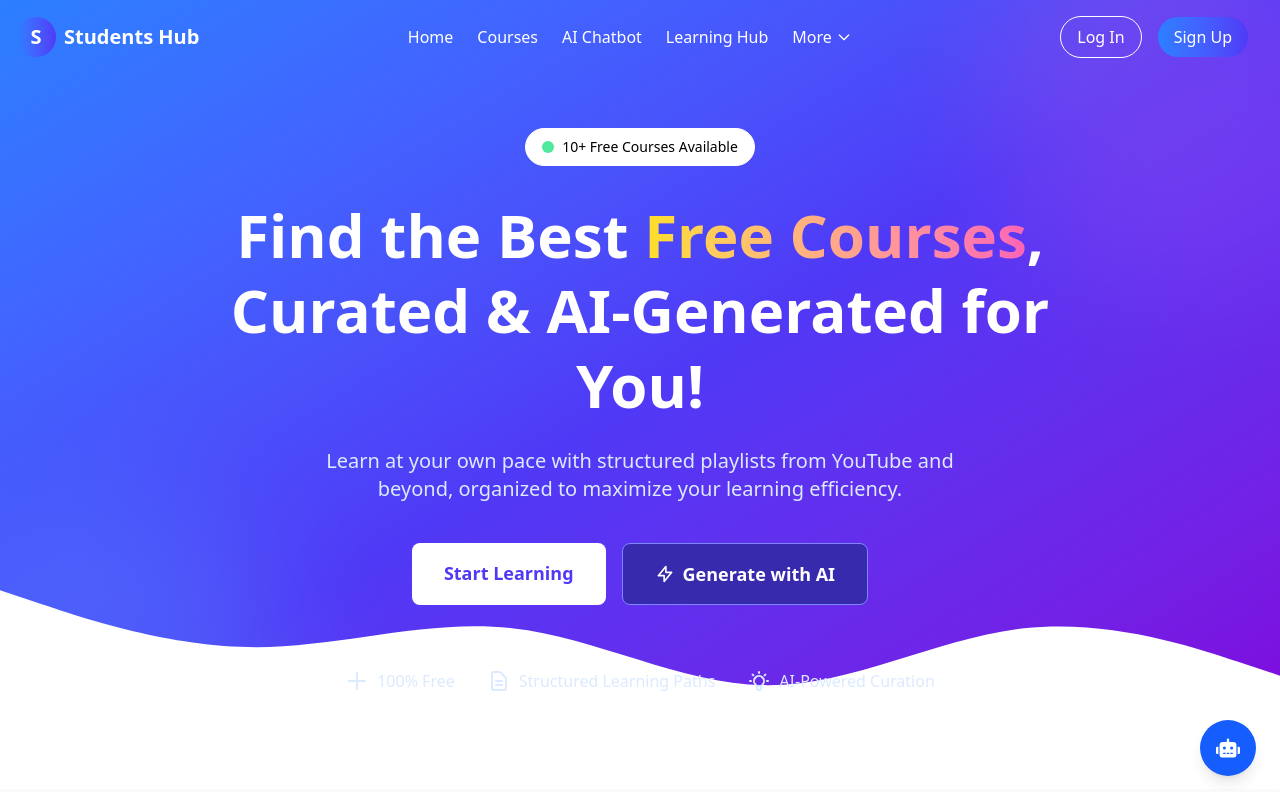
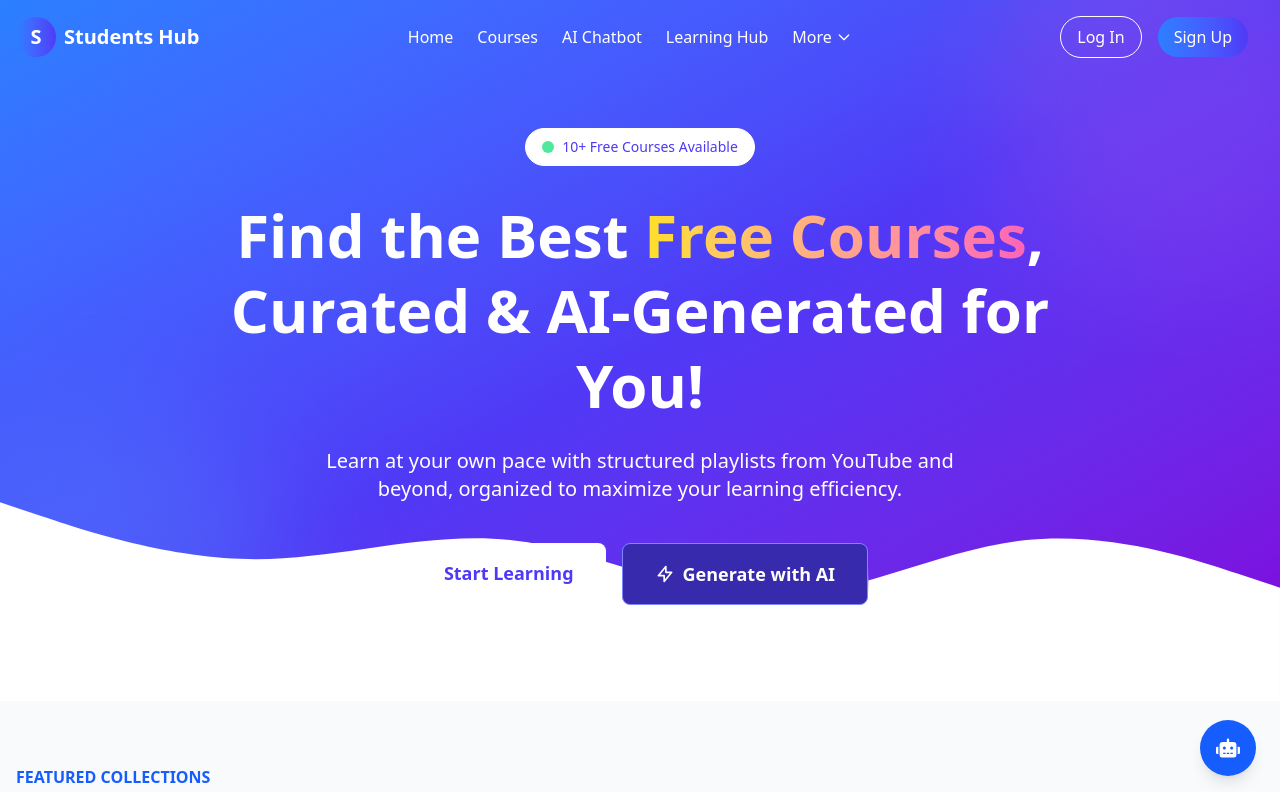
Before and after one commit to Pranay-Dommati/thestudent, a React (Vite) app in the folder frontend/: page / in a window 1280 px wide. Shown: the top 792 px of the page. Built offline with nearby package versions, Linux system fonts and the light colour scheme.

Commit message:
fixes in hero section

```diff
--- a/frontend/src/components/HomePage/Hero/Hero.jsx
+++ b/frontend/src/components/HomePage/Hero/Hero.jsx
@@ -14,14 +14,14 @@ const Hero = () => {
         <div className="max-w-4xl mx-auto text-center">
           <div className="inline-flex items-center px-4 py-2 rounded-full bg-white bg-opacity-10 backdrop-blur-sm border border-white border-opacity-20 mb-8">
             <span className="animate-pulse mr-2 h-3 w-3 rounded-full bg-green-400"></span>
-            <span className="text-black text-sm font-medium">10+ Free Courses Available</span>
+            <span className="text-indigo-600 text-sm font-medium">10+ Free Courses Available</span>
           </div>
 
           <h1 className="text-4xl md:text-5xl lg:text-6xl font-extrabold text-white mb-6 leading-tight">
             Find the Best <span className="text-transparent bg-clip-text bg-gradient-to-r from-yellow-300 to-pink-400">Free Courses</span>, Curated & AI-Generated for You!
           </h1>
 
-          <p className="text-xl text-blue-100 mb-10 max-w-2xl mx-auto">
+          <p className="text-xl text-white mb-10 max-w-2xl mx-auto">
             Learn at your own pace with structured playlists from YouTube and beyond,
             organized to maximize your learning efficiency.
           </p>
@@ -61,26 +61,12 @@ const Hero = () => {
             </a>
           </div>
 
-          <div className="mt-16 flex flex-col md:flex-row items-center justify-center space-y-4 md:space-y-0 md:space-x-8 text-blue-100">
-            <div className="flex items-center">
-              <svg xmlns="http://www.w3.org/2000/svg" className="h-6 w-6 mr-2" fill="none" viewBox="0 0 24 24" stroke="currentColor">
-                <path strokeLinecap="round" strokeLinejoin="round" strokeWidth={2} d="M12 4v16m8-8H4" />
-              </svg>
-              <span>100% Free</span>
-            </div>
-            <div className="flex items-center">
-              <svg xmlns="http://www.w3.org/2000/svg" className="h-6 w-6 mr-2" fill="none" viewBox="0 0 24 24" stroke="currentColor">
-                <path strokeLinecap="round" strokeLinejoin="round" strokeWidth={2} d="M9 12h6m-6 4h6m2 5H7a2 2 0 01-2-2V5a2 2 0 012-2h5.586a1 1 0 01.707.293l5.414 5.414a1 1 0 01.293.707V19a2 2 0 01-2 2z" />
-              </svg>
-              <span>Structured Learning Paths</span>
-            </div>
-            <div className="flex items-center">
-              <svg xmlns="http://www.w3.org/2000/svg" className="h-6 w-6 mr-2" fill="none" viewBox="0 0 24 24" stroke="currentColor">
-                <path strokeLinecap="round" strokeLinejoin="round" strokeWidth={2} d="M9.663 17h4.673M12 3v1m6.364 1.636l-.707.707M21 12h-1M4 12H3m3.343-5.657l-.707-.707m2.828 9.9a5 5 0 117.072 0l-.548.547A3.374 3.374 0 0014 18.469V19a2 2 0 11-4 0v-.531c0-.895-.356-1.754-.988-2.386l-.548-.547z" />
-              </svg>
-              <span>AI-Powered Curation</span>
-            </div>
-          </div>
+          {/* Simplified feature section - removed containers, changed text color */}
+          {/* <div className="mt-20 flex flex-col md:flex-row items-center justify-center space-y-4 md:space-y-0 md:space-x-12">
+            <span className="text-indigo-600 font-bold text-lg">100% Free</span>
+            <span className="text-indigo-600 font-bold text-lg">Structured Learning Paths</span>
+            <span className="text-indigo-600 font-bold text-lg">AI-Powered Curation</span>
+          </div> */}
         </div>
       </div>
 
```
